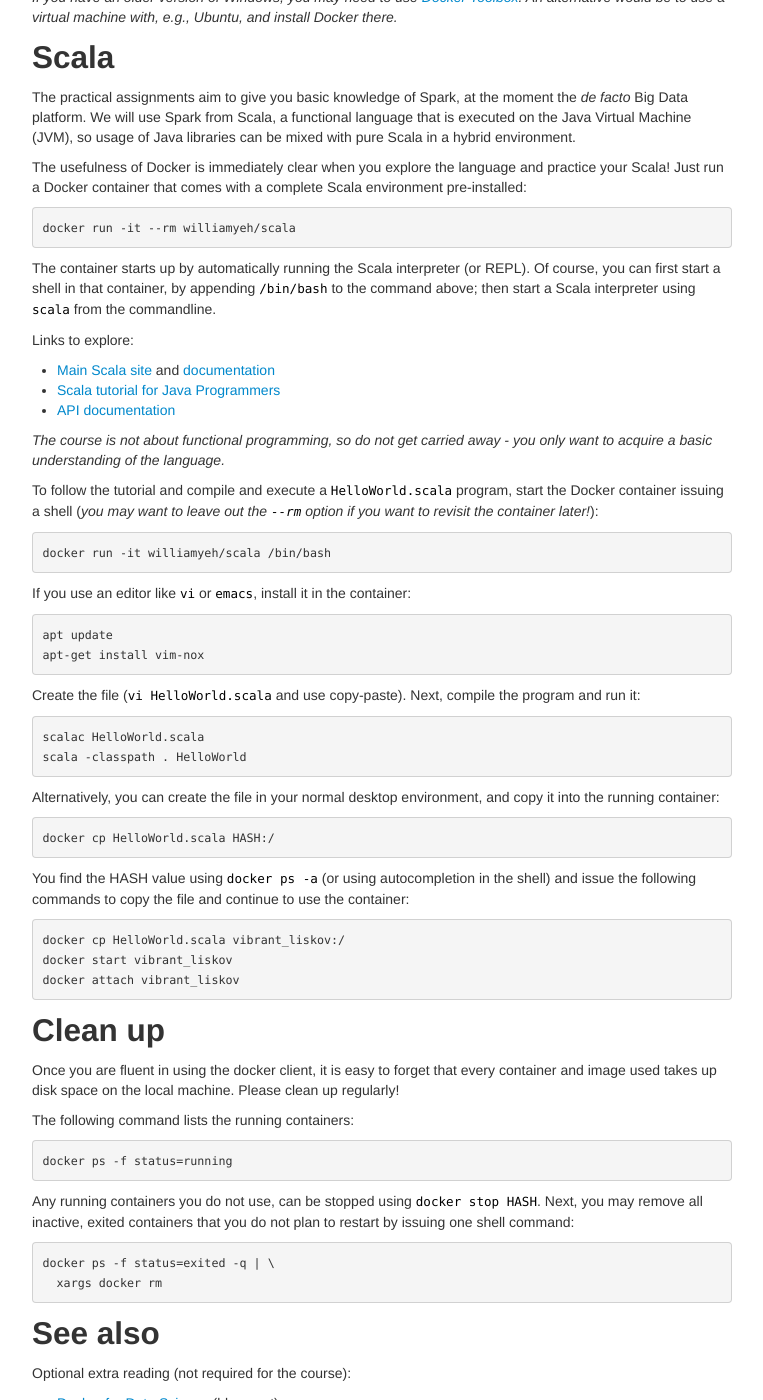
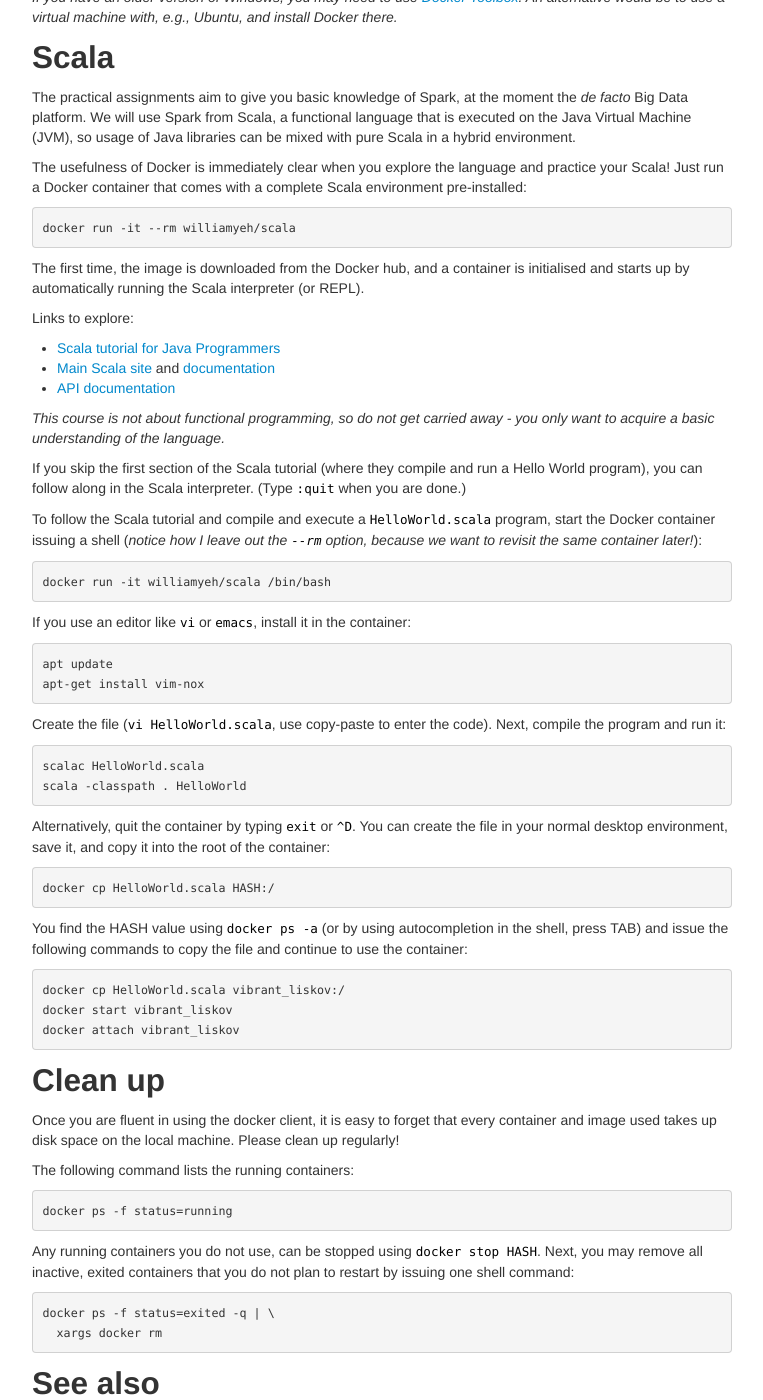
Before and after one commit to Thelukepet/course, a Jekyll site: the page built from assignments/A1b-docker.md, in a window 1280 px wide and 1400 px high, scrolled down 1048 px. Shown: the whole window, without its empty margins (258-1021 px from the left). Built offline with Jekyll 4.4.1, drawn with Linux system fonts in a browser that asks for light colours.

Commit message:
Improvements of docker & scala usage

````diff
--- a/assignments/A1b-docker.md
+++ b/assignments/A1b-docker.md
@@ -67,19 +67,23 @@
 docker run -it --rm williamyeh/scala
 ```
 
-The container starts up by automatically running the Scala interpreter (or REPL). Of course, you can first start a shell in that container, by appending `/bin/bash` to the command above;
-then start a Scala interpreter using `scala` from the commandline.
+The first time, the image is downloaded from the Docker hub, and a container is initialised and starts up
+by automatically running the Scala interpreter (or REPL).
 
 Links to explore:
 
+* [Scala tutorial for Java Programmers](http://docs.scala-lang.org/tutorials/scala-for-java-programmers.html)
 * [Main Scala site](http://scala-lang.org/) and [documentation](http://docs.scala-lang.org/)
-* [Scala tutorial for Java Programmers](http://docs.scala-lang.org/tutorials/scala-for-java-programmers.html)
 * [API documentation](https://www.scala-lang.org/api/current/)
 
-_The course is not about functional programming, so do not get carried away - you only want to acquire a basic understanding of the language._
+_This course is not about functional programming, so do not get carried away - you only want to acquire a basic understanding of the language._
 
-To follow the tutorial and compile and execute a `HelloWorld.scala` program,
-start the Docker container issuing a shell (_you may want to leave out the `--rm` option if you want to revisit the container later!_):
+If you skip the first section of the Scala tutorial (where they compile and run a Hello World program), you
+can follow along in the Scala interpreter. (Type `:quit` when you are done.)
+
+To follow the Scala tutorial and compile and execute a `HelloWorld.scala` program,
+start the Docker container issuing a shell (_notice how I leave out the `--rm` option,
+because we want to revisit the same container later!_):
 
     docker run -it williamyeh/scala /bin/bash
 
@@ -88,18 +92,19 @@
     apt update
     apt-get install vim-nox
 
-Create the file (`vi HelloWorld.scala` and use copy-paste).
+Create the file (`vi HelloWorld.scala`, use copy-paste to enter the code).
 Next, compile the program and run it:
 
     scalac HelloWorld.scala
     scala -classpath . HelloWorld
 
-Alternatively, you can create the file in your normal desktop environment, and copy it into the running container:
+Alternatively, quit the container by typing `exit` or `^D`.
+You can create the file in your normal desktop environment, save it, and copy it into the root of the container:
 
     docker cp HelloWorld.scala HASH:/
 
-You find the HASH value using `docker ps -a` (or using autocompletion in the shell) and issue the following commands
-to copy the file and continue to use the container:
+You find the HASH value using `docker ps -a` (or by using autocompletion in the shell, press TAB)
+and issue the following commands to copy the file and continue to use the container:
 
     docker cp HelloWorld.scala vibrant_liskov:/
     docker start vibrant_liskov
@@ -154,6 +159,5 @@
 
 Optional extra reading (not required for the course):
 
-
 * [Docker for Data Science](https://towardsdatascience.com/docker-for-data-science-4901f35d7cf9) (blog post)
 * Advanced Docker with the [Docker book](http://www.dockerbook.com/) (not free, ~EUR 10).
````
